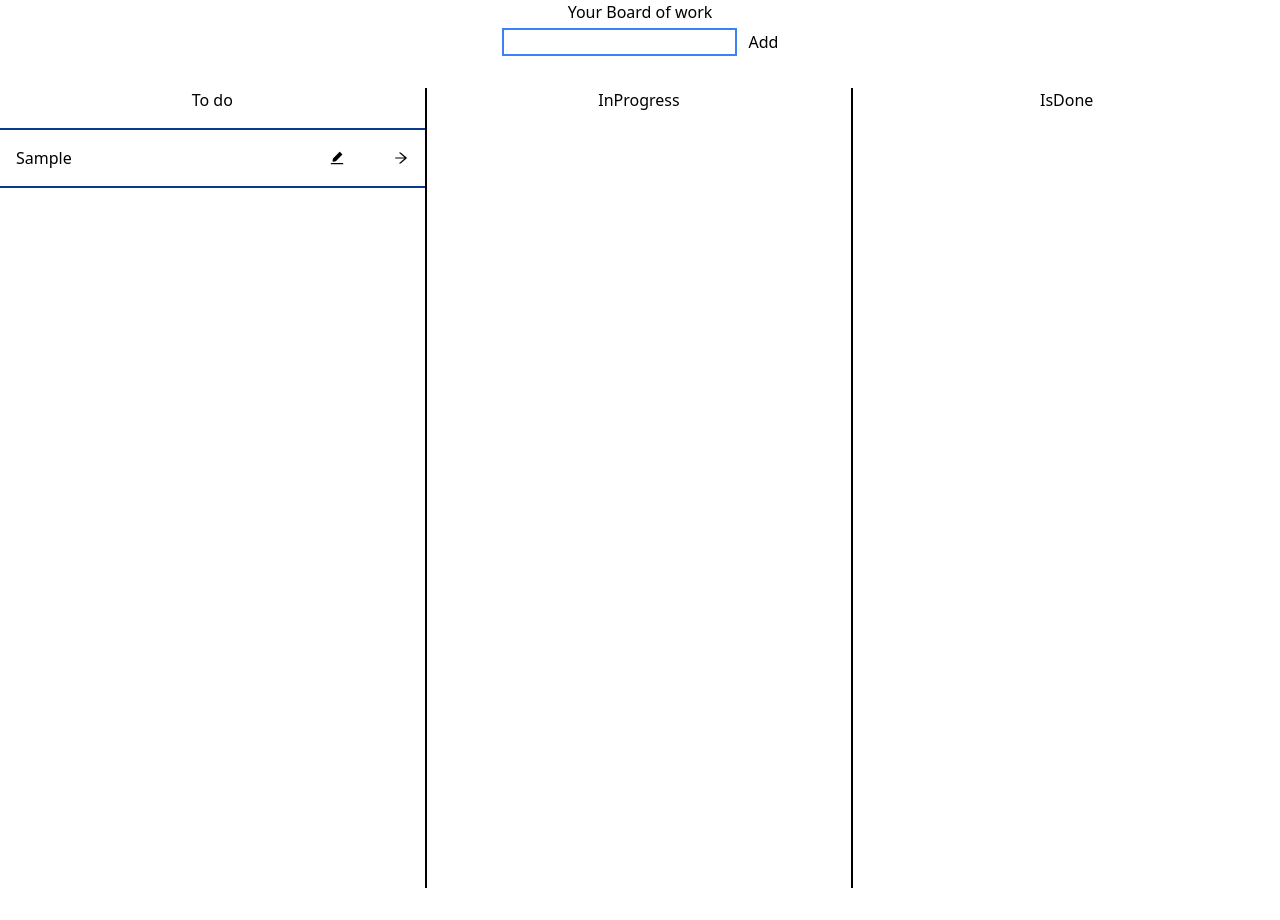
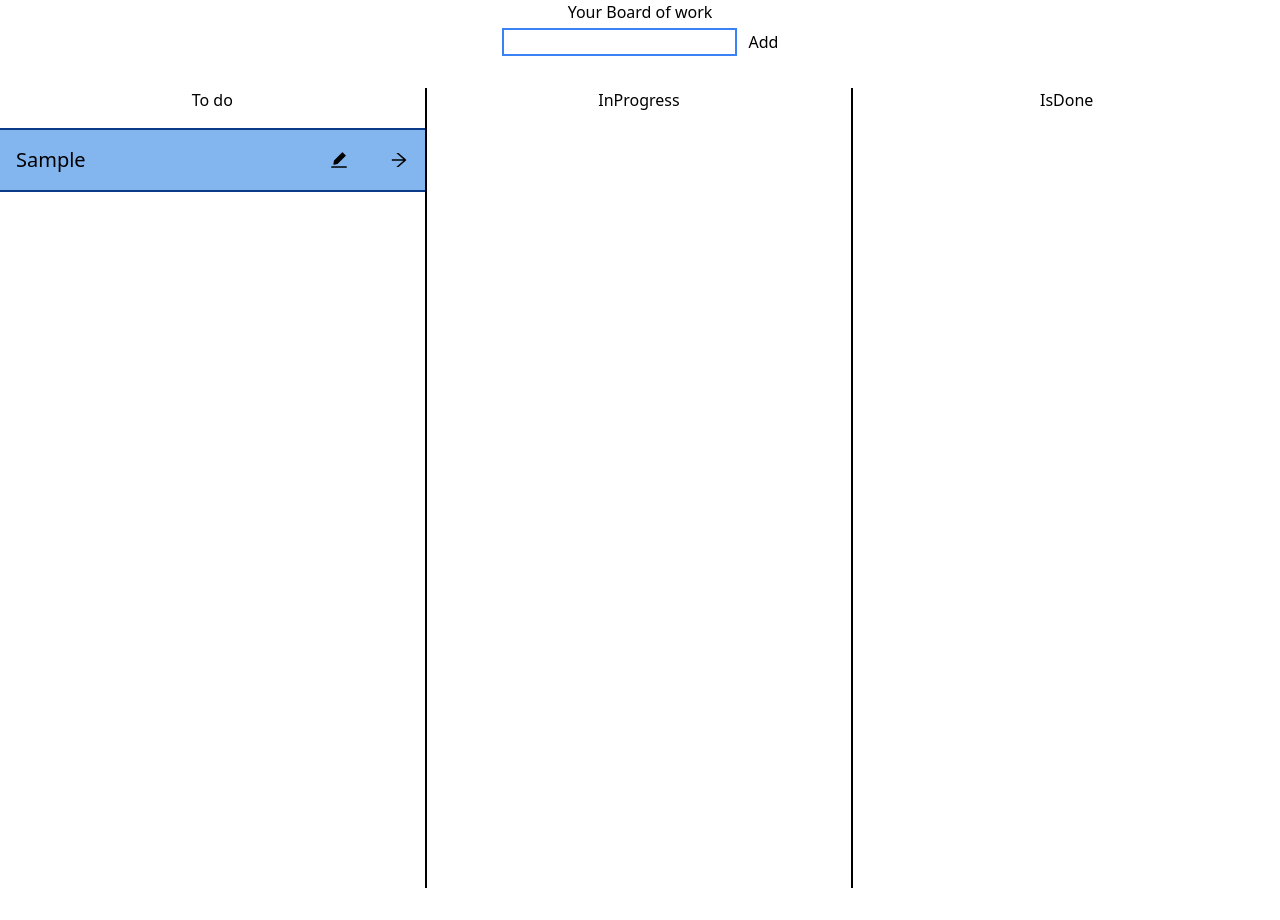
Before and after one commit to imadghssisse/task-list-react, a React (Create React App) app: page / in a window 1280 px wide. Both pictures are taken after typing "Sample" into the empty fields and a click on the button "Add". Built offline with nearby package versions, Linux system fonts and the light colour scheme.

Commit message:
add style to cart task

```diff
--- a/public/index.css
+++ b/public/index.css
@@ -559,10 +559,6 @@ video {
   --tw-backdrop-sepia:  ;
 }
 
-.pointer-events-auto {
-  pointer-events: auto;
-}
-
 .absolute {
   position: absolute;
 }
@@ -579,10 +575,6 @@ video {
   top: 50%;
 }
 
-.top-1\/4 {
-  top: 25%;
-}
-
 .my-4 {
   margin-top: 1rem;
   margin-bottom: 1rem;
@@ -597,48 +589,28 @@ video {
   margin-left: 0.75rem;
 }
 
-.mt-1 {
-  margin-top: 0.25rem;
-}
-
-.ml-4 {
-  margin-left: 1rem;
-}
-
 .mr-4 {
   margin-right: 1rem;
 }
 
-.mr-8 {
-  margin-right: 2rem;
-}
-
-.ml-8 {
-  margin-left: 2rem;
-}
-
-.mr-6 {
-  margin-right: 1.5rem;
+.mt-1 {
+  margin-top: 0.25rem;
 }
 
 .flex {
   display: flex;
 }
 
-.h-full {
-  height: 100%;
-}
-
 .h-screen {
   height: 100vh;
 }
 
+.w-20 {
+  width: 5rem;
+}
+
 .w-4\/12 {
   width: 33.333333%;
-}
-
-.w-20 {
-  width: 5rem;
 }
 
 .-translate-y-2\/4 {
@@ -667,22 +639,22 @@ video {
   border-width: 1px;
 }
 
+.border-0 {
+  border-width: 0px;
+}
+
 .border-2 {
   border-width: 2px;
 }
 
-.border-0 {
-  border-width: 0px;
+.border-x-0 {
+  border-left-width: 0px;
+  border-right-width: 0px;
 }
 
 .border-y-2 {
   border-top-width: 2px;
   border-bottom-width: 2px;
-}
-
-.border-x-0 {
-  border-left-width: 0px;
-  border-right-width: 0px;
 }
 
 .border-r-2 {
@@ -694,15 +666,22 @@ video {
   border-color: rgb(59 130 246 / var(--tw-border-opacity));
 }
 
-.border-dark-blue {
-  --tw-border-opacity: 1;
-  border-color: rgb(11 58 136 / var(--tw-border-opacity));
-}
-
 .border-y-dark-blue {
   --tw-border-opacity: 1;
   border-top-color: rgb(11 58 136 / var(--tw-border-opacity));
   border-bottom-color: rgb(11 58 136 / var(--tw-border-opacity));
+}
+
+.bg-light-blue {
+  background-color: #0069de7c;
+}
+
+.bg-light-green {
+  background-color: #3fbd637c;
+}
+
+.bg-light-yellow {
+  background-color: #ef9400c4;
 }
 
 .p-4 {
@@ -712,3 +691,13 @@ video {
 .text-center {
   text-align: center;
 }
+
+.text-lg {
+  font-size: 1.125rem;
+  line-height: 1.75rem;
+}
+
+.text-xl {
+  font-size: 1.25rem;
+  line-height: 1.75rem;
+}
--- a/src/component/ListTask.tsx
+++ b/src/component/ListTask.tsx
@@ -16,6 +16,16 @@ const ListTasks = ({tasks, changeStatus, handelUpdate}: props) => {
         {id: 3, label: "IsDone", inProgress: true, isDone: true}
     ];
 
+    const setStyle = (task: Task): string => {
+        let bgColor: string = "bg-light-blue";
+        if(task.inProgress && !task.isDone) {
+            bgColor = "bg-light-yellow";
+        } else if(task.isDone) {
+            bgColor = "bg-light-green"
+        }
+        return `text-xl p-4 my-4 border border-y-2 border-x-0 border-y-dark-blue relative ${bgColor}`;
+    }
+
     return (
         <div className="flex justify-around my-8 h-screen">
             {
@@ -27,7 +37,7 @@ const ListTasks = ({tasks, changeStatus, handelUpdate}: props) => {
                                 tasks.map(task => {
                                     if(task.inProgress === item.inProgress && task.isDone === item.isDone) {
                                         return(
-                                            <li className="p-4 my-4 border border-y-2 border-x-0 border-y-dark-blue relative" key={task.id}>
+                                            <li className={setStyle(task)} key={task.id}>
                                                 {task.todo}
                                                 <SwitchTask task={task} changeStatus={changeStatus} handelUpdate={handelUpdate}/>
                                             </li>
--- a/tailwind.config.js
+++ b/tailwind.config.js
@@ -5,7 +5,10 @@ module.exports = {
   theme: {
     colors: {
       "bright-blue": "#3b82f6",
-      "dark-blue": "#0b3a88"
+      "dark-blue": "#0b3a88",
+      "light-blue": "#0069de7c",
+      "light-yellow": "#ef9400c4",
+      "light-green": "#3fbd637c"
     },
     extend: {},
   },
```
